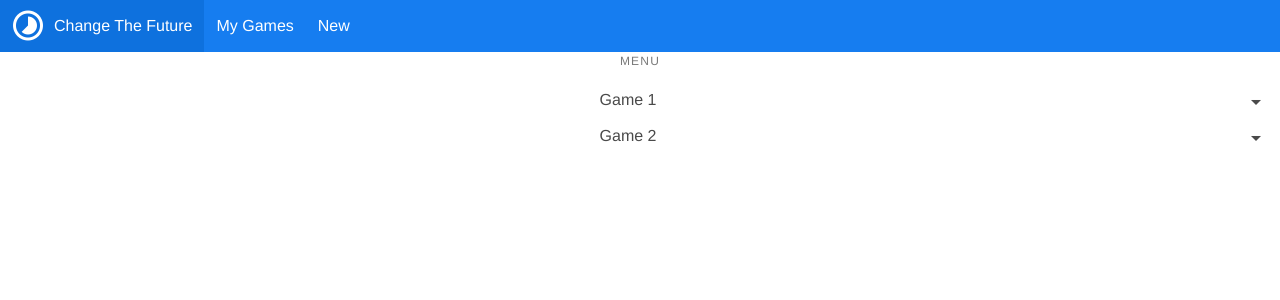
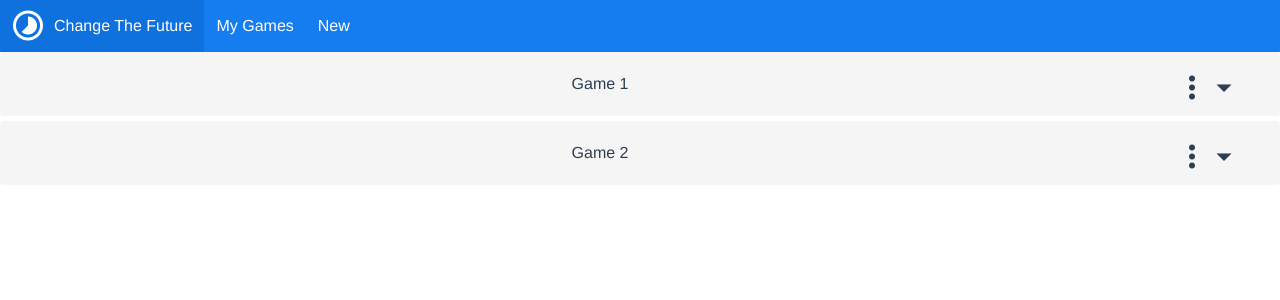
Before and after one commit to nicolalandro/ChangeTheFuture, a Vue app in the folder front_end/: page / in a window 1280 px wide. Shown: the top 300 px of the page. Built offline with nearby package versions, Linux system fonts and the light colour scheme.

Commit message:
Game Examples

```diff
--- a/front_end/src/components/GameList.vue
+++ b/front_end/src/components/GameList.vue
@@ -1,24 +1,31 @@
 <template>
     <section>
-        <b-menu>
-            <b-menu-list label="Menu">
-                <b-menu-item v-for="story in stories"
-                             @click="story.isActive=!story.isActive"
-                             :expanded="story.isActive"
-                             :key="story.id">
-                    <template slot="label">
-                        {{ story.name }}
-                        <b-icon
-                                class="is-pulled-right"
-                                :icon="!story.isActive ? 'menu-down' : 'menu-up'">
-                        </b-icon>
-                    </template>
-                    <b-menu-item label="Londra 2018"></b-menu-item>
-                    <b-menu-item label="Isole Caiman 2019"></b-menu-item>
-                    <b-menu-item label="Fiorena 2019"></b-menu-item>
-                </b-menu-item>
-            </b-menu-list>
-        </b-menu>
+        <div v-for="story in stories" :key="story.id">
+            <div class="notification" style="margin-bottom: 5px">
+                {{ story.name }}
+                <span @click="story.isActive=!story.isActive">
+                    <b-icon
+                            class="is-pulled-right"
+                            :icon="!story.isActive ? 'menu-down' : 'menu-up'"
+                            size="is-medium">
+                    </b-icon>
+                </span>
+
+                <b-dropdown aria-role="list" class="is-pulled-right">
+                    <b-icon icon="dots-vertical" slot="trigger" size="is-medium"></b-icon>
+                    <b-dropdown-item aria-role="listitem">Action</b-dropdown-item>
+                    <b-dropdown-item aria-role="listitem">Another action</b-dropdown-item>
+                    <b-dropdown-item aria-role="listitem">Something else</b-dropdown-item>
+                </b-dropdown>
+            </div>
+            <b-collapse
+                    :open.sync="story.isActive"
+                    :key="story.id">
+                <div class="panel-tabs">Londra 2018</div>
+                <div class="panel-tabs">Isole Caiman 2019</div>
+                <div class="panel-tabs">Fiorena 2019</div>
+            </b-collapse>
+        </div>
     </section>
 </template>
 
```
